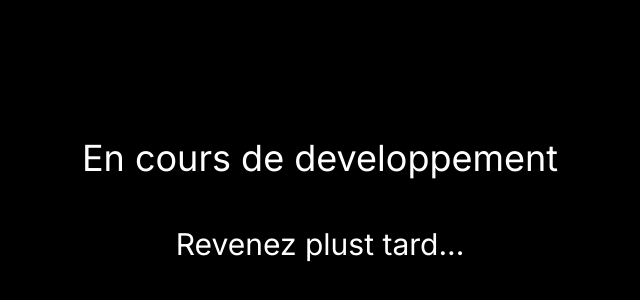
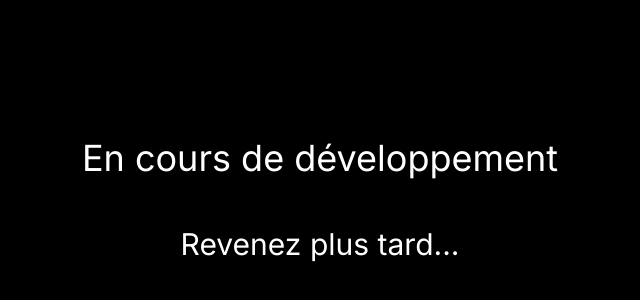
Before and after one commit to OrhanMA/portfolio, a Next.js app: page / in a window 1280 px wide. Shown: the part 200-500 px from the top of the page, without its empty margins (320-960 px from the left). Built offline with nearby package versions, Linux system fonts and the light colour scheme.

Commit message:
correction ortho

```diff
--- a/src/app/page.js
+++ b/src/app/page.js
@@ -4,8 +4,8 @@ import React from "react";
 function Page() {
   return (
     <div className="flex flex-col gap-12 justify-center items-center h-screen w-screen bg-black text-white">
-      <h1 className="text-4xl">En cours de developpement</h1>
-      <h2 className="text-3xl">Revenez plust tard...</h2>
+      <h1 className="text-4xl">En cours de développement</h1>
+      <h2 className="text-3xl">Revenez plus tard...</h2>
     </div>
   );
 }
```
